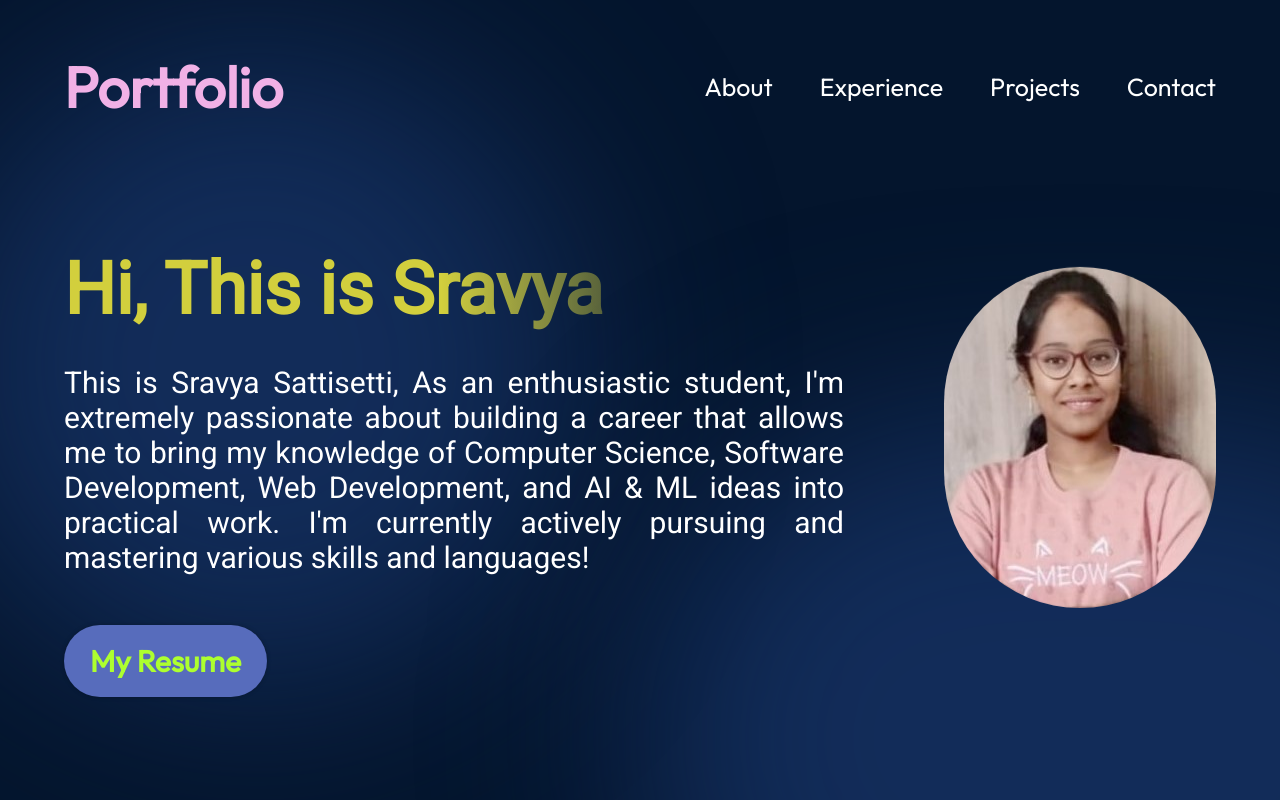
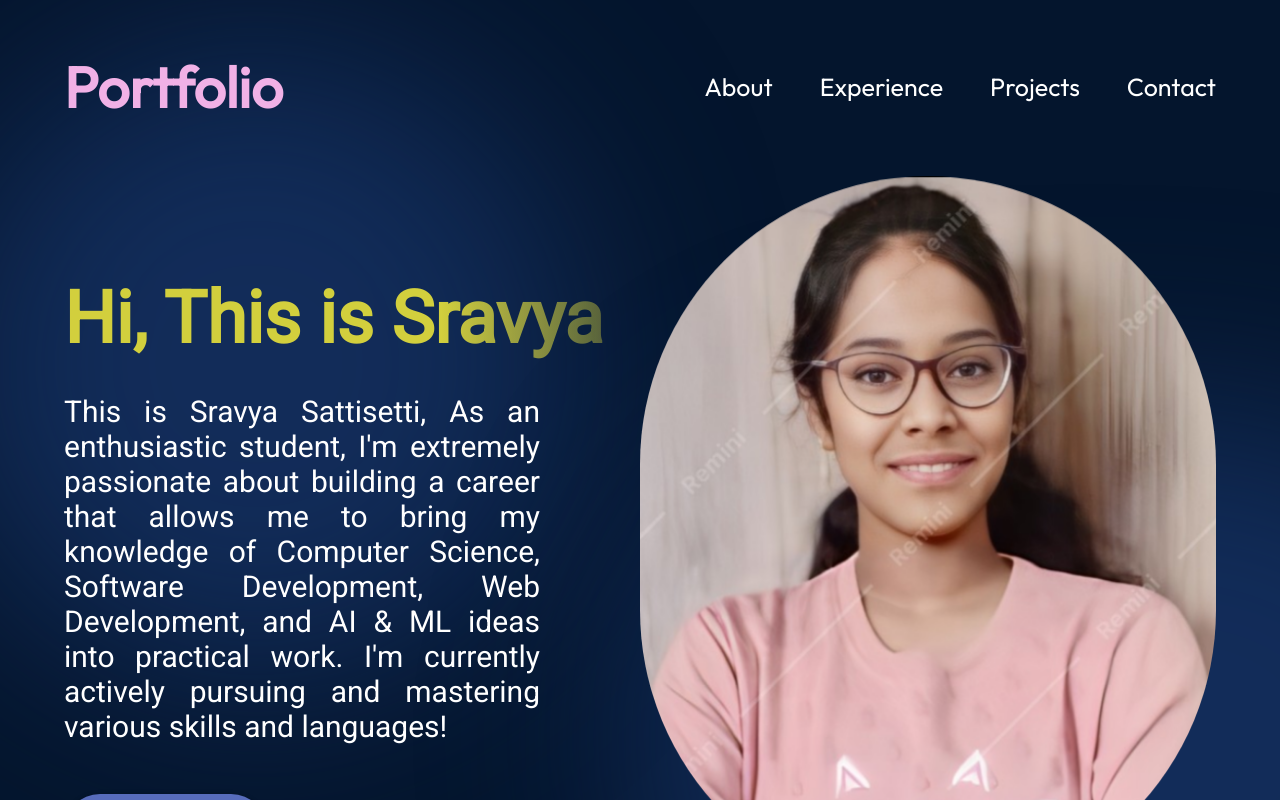
Before and after one commit to SravyaSattisetti777/My-Portfolio, a React (Vite) app: page / in a window 1280 px wide. Shown: the top 800 px of the page. Built offline with nearby package versions, Linux system fonts and the light colour scheme.

Commit message:
Update Hero.jsx

```diff
--- a/src/components/Hero/Hero.jsx
+++ b/src/components/Hero/Hero.jsx
@@ -16,7 +16,7 @@
         </a>
       </div>
       <img
-        src={getImageUrl("hero/sravya1.jpg")}
+        src={getImageUrl("hero/profileImage.png")}
         alt="Hero image of me"
         className={styles.heroImg}
       />
```
